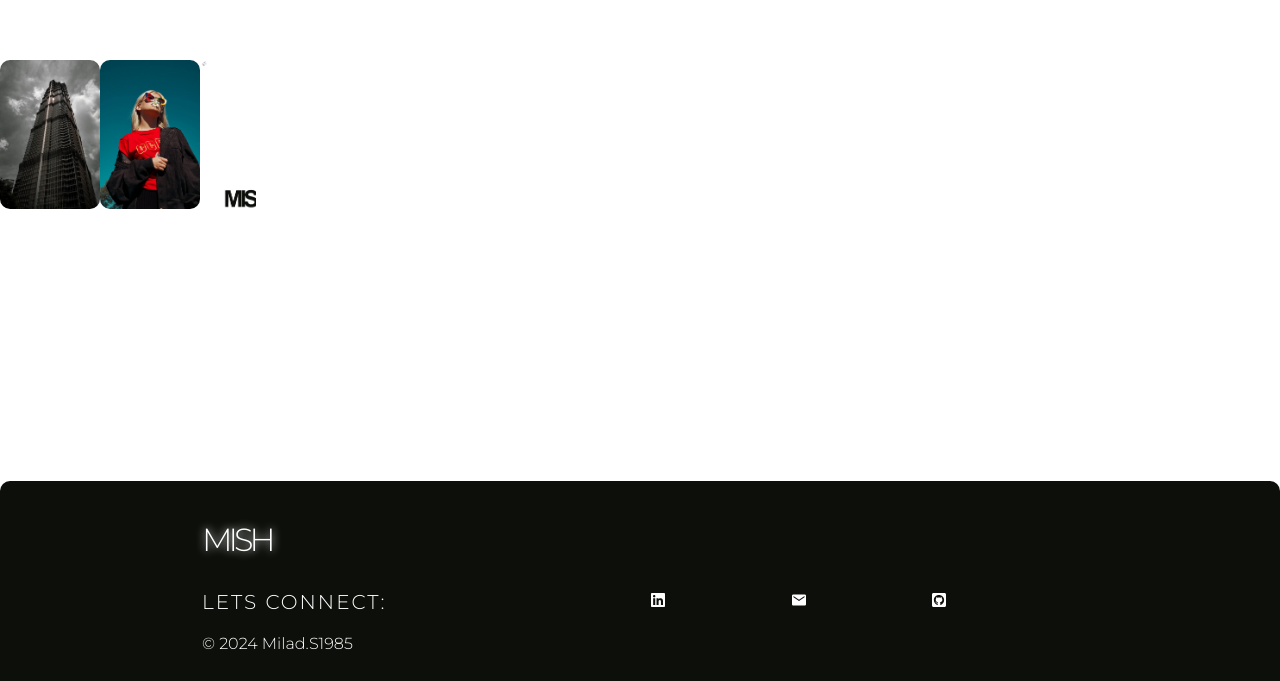
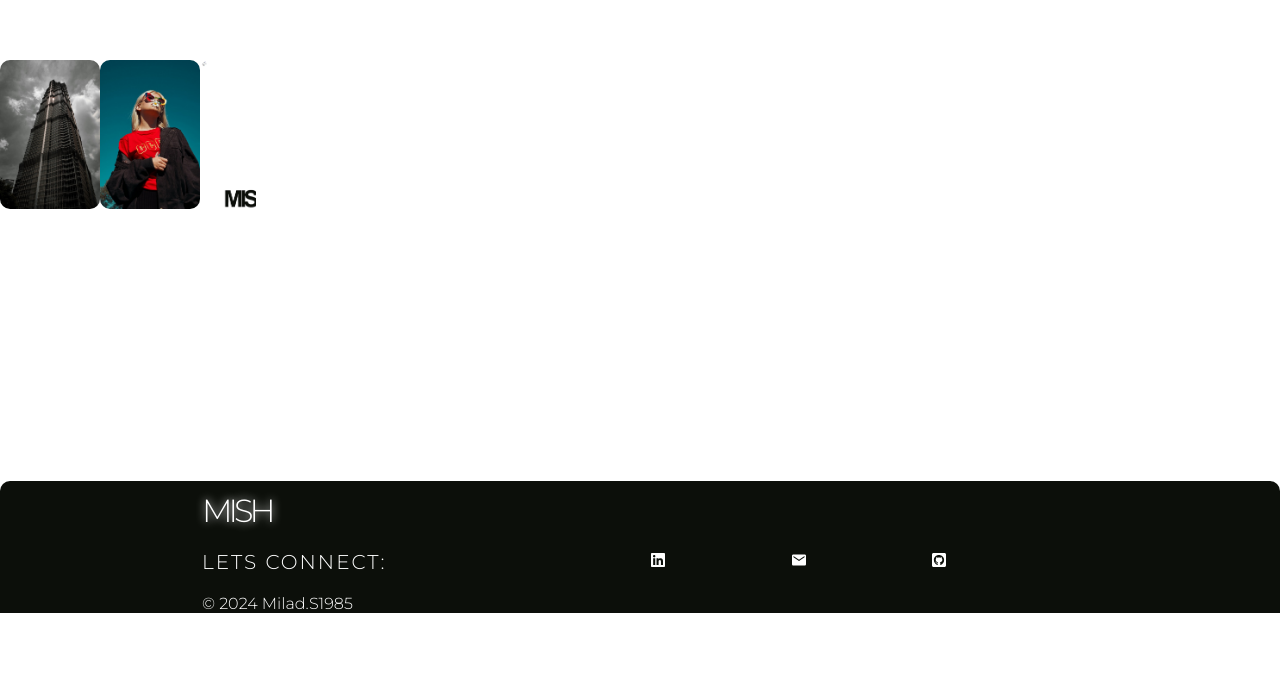
Before and after one commit to Milad64sh/portfolio-website, a Next.js app: page / in a window 1280 px wide. Shown: the part 2719-3400 px from the top of the page. After the commit the page ends 3332 px from the top, so only its background shows below. Built offline with nearby package versions, Linux system fonts and the light colour scheme; some icons are missing.

Commit message:
fixing hover and footer size

```diff
--- a/pages/components/footer.module.scss
+++ b/pages/components/footer.module.scss
@@ -1,6 +1,5 @@
 @import '../../styles/variables.scss';
 .container {
-  height: 200px;
   background-color: $headings;
   display: flex;
   flex-direction: column;
@@ -18,12 +17,12 @@
     align-items: center;
     justify-content: center;
     width: 70%;
-    padding: 20px 10px;
+    padding: 0px 10px;
     @media screen and (max-width: 768px) {
       width: 90%;
       align-items: center;
       justify-content: center;
-      height: 200px;
+      // height: 200px;
     }
     &__logo {
       display: flex;
@@ -37,7 +36,7 @@
         position: relative;
         display: block;
         width: 50px;
-        height: 50px;
+        // height: 50px;
         text-decoration: none;
         transition: transform 0.3ss ease-in-out;
         text-shadow: 0px 0px 10px white;
@@ -108,7 +107,7 @@
       width: 100%;
       padding-left: 20px;
       @media screen and (max-width: 768px) {
-        margin-top: 15px;
+        // margin-top: 15px;
       }
     }
   }
--- a/pages/components/projects/slideshow.module.scss
+++ b/pages/components/projects/slideshow.module.scss
@@ -45,20 +45,20 @@
         width: 100%;
         position: relative;
         transition: transform 0.3s ease;
-        &.hovered {
-          transform: translateX(25px);
-          z-index: 2;
-          @media screen and (max-width: 767px) {
-            transform: translateY(15px);
-          }
-        }
-        &.adjacentHovered {
-          transform: translateX(10px) scale(1.05);
-          z-index: 1;
-          @media screen and (max-width: 767px) {
-            transform: translateY(20px) scale(1.1);
-          }
-        }
+        // &.hovered {
+        //   transform: translateX(25px);
+        //   z-index: 2;
+        //   @media screen and (max-width: 767px) {
+        //     transform: translateY(15px);
+        //   }
+        // }
+        // &.adjacentHovered {
+        //   transform: translateX(10px) scale(1.05);
+        //   z-index: 1;
+        //   @media screen and (max-width: 767px) {
+        //     transform: translateY(20px) scale(1.1);
+        //   }
+        // }
       }
     }
     &__detail {
```
